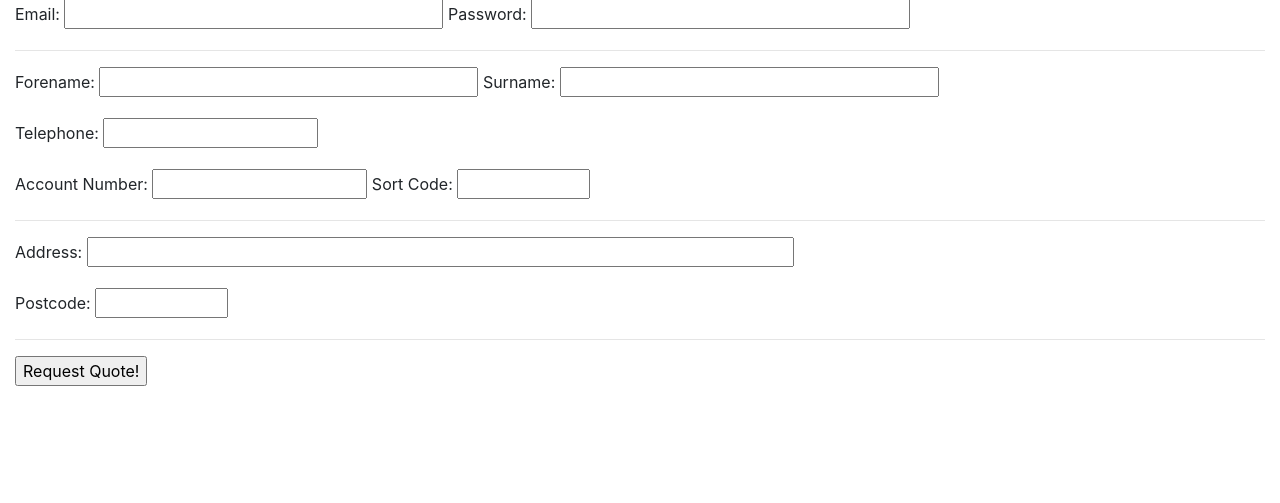
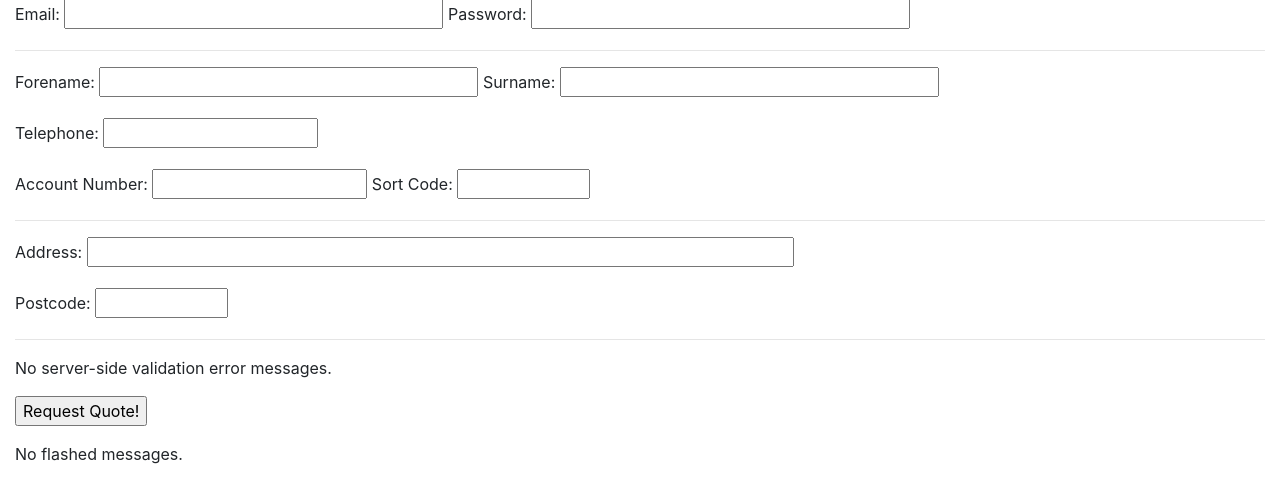
Before and after one commit to david-wm-sanders/uswacs-2-iy2d502-salapp, a Flask app: page /get-a-quote in a window 1280 px wide. Shown: the part 157-660 px from the top of the page. Run offline with Flask 2, Linux system fonts and the light colour scheme; some libraries are stand-ins or nearby versions.

Commit message:
Improve message displays

```diff
--- a/app/templates/get_quote.html
+++ b/app/templates/get_quote.html
@@ -24,17 +24,19 @@
         <li>{{ form[field].label }} {{ ' '.join(errors) }}</li>
       {% endfor %}
       </ul>
+    {% else %}
+      <p>No server-side validation error messages.</p>
     {% endif %}
     <p>{{ form.submit() }}</p>
   </form>
   <!-- Display flashed messages -->
   {% with messages = get_flashed_messages() %}
     {% if messages %}
-      <!-- <ul class=flashes> -->
       {% for message in messages %}
         <p>{{ message }}</p>
       {% endfor %}
-      <!-- </ul> -->
+    {% else %}
+      <p>No flashed messages.</p>
     {% endif %}
   {% endwith %}
 {% endblock %}
```
